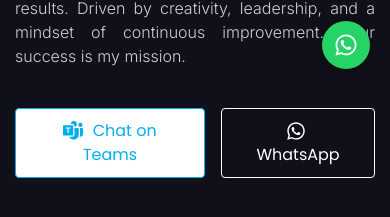
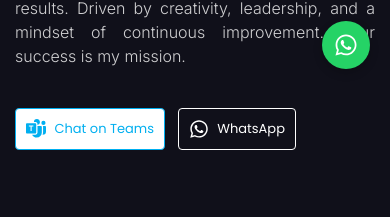
Before and after one commit to mhrmahdihasan/MahdiHasanPortfolio, a Next.js app: page / in a window 390 px wide. Shown: the part 755-972 px from the top of the page. Built offline with nearby package versions, Linux system fonts and the light colour scheme; a web font is replaced by a local one.

Commit message:
responsive for mobile the hero btn

```diff
--- a/public/static/css/style.css
+++ b/public/static/css/style.css
@@ -1423,6 +1423,14 @@ mark {
     font-size: 16px;
     margin-bottom: 15px;
   }
+ .heroBtn .btn {
+        padding: 10px 10px;
+        font-size: 13px;
+    }
+    .heroBtn {
+    gap: 0.8rem;
+
+    }
 }
 .home-banner-01 .type-box .social-icons a {
   margin: 0 4px;
```
